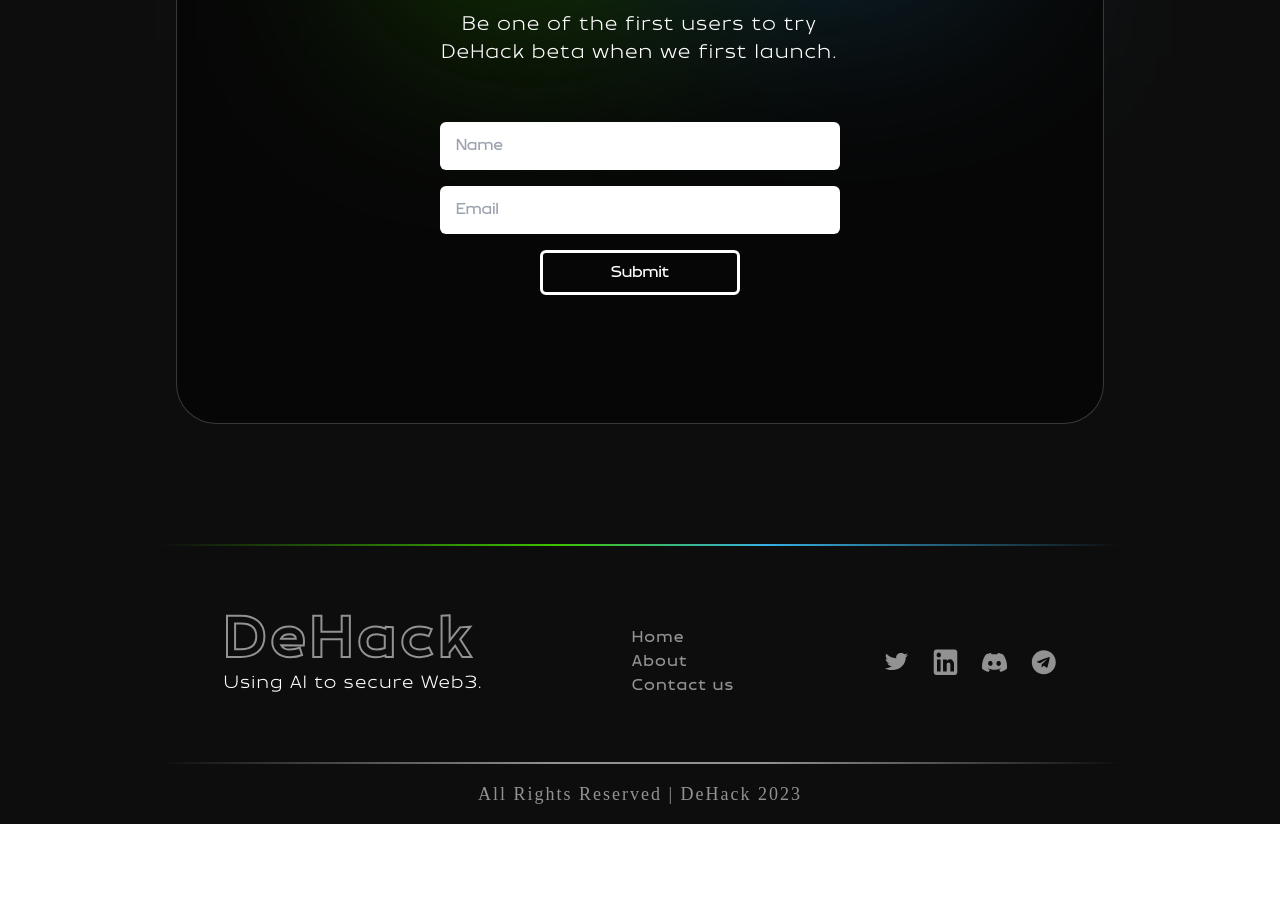
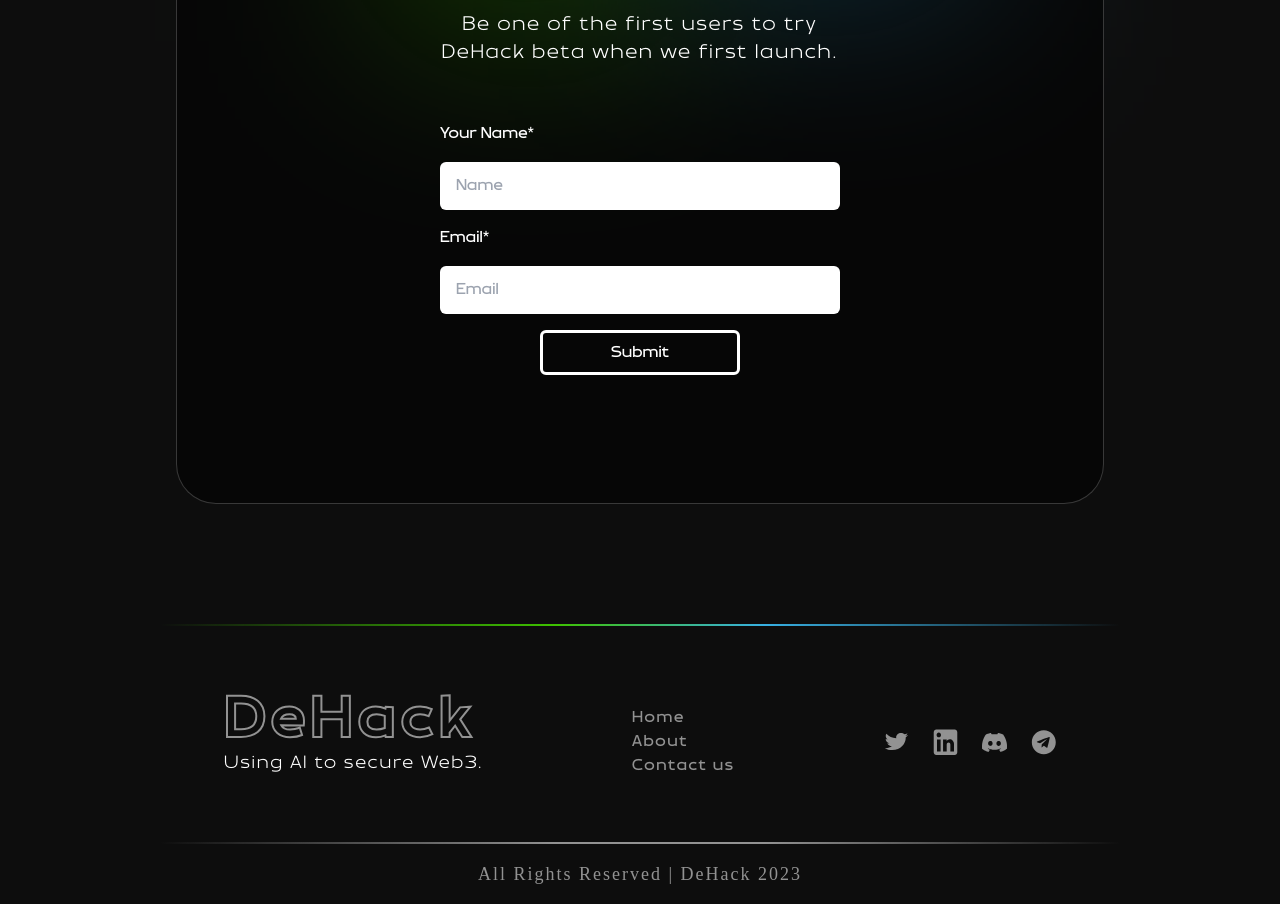
Before and after one commit to noorshanu/dehack, a Next.js app: page / in a window 1280 px wide. Shown: the part 6640-7544 px from the top of the page. Before the commit the page ends 7464 px from the top, so only its background shows below. Built offline with nearby package versions, Linux system fonts and the light colour scheme.

Commit message:
Update index.js

```diff
--- a/elements/Waitlist/index.js
+++ b/elements/Waitlist/index.js
@@ -119,6 +119,8 @@ const Waitlist = ({ IBM }) => {
             <br />
           </p>
           <form className="flex flex-col gap-4 w-full max-w-[400px] mt-10" method='POST'>
+
+          <label className="text-[#fff] text-start">Your Name*</label>
             <input
               className="p-3 rounded-md outline-none border-none pl-4 text-black"
               placeholder="Name"
@@ -127,6 +129,8 @@ const Waitlist = ({ IBM }) => {
               value={userData.yourName}
               onChange={postUserData}
             />
+
+          <label className="text-[#fff] text-start">Email*</label>
             <input
               className="p-3 rounded-md outline-none border-none pl-4 text-black"
               placeholder="Email"
```
